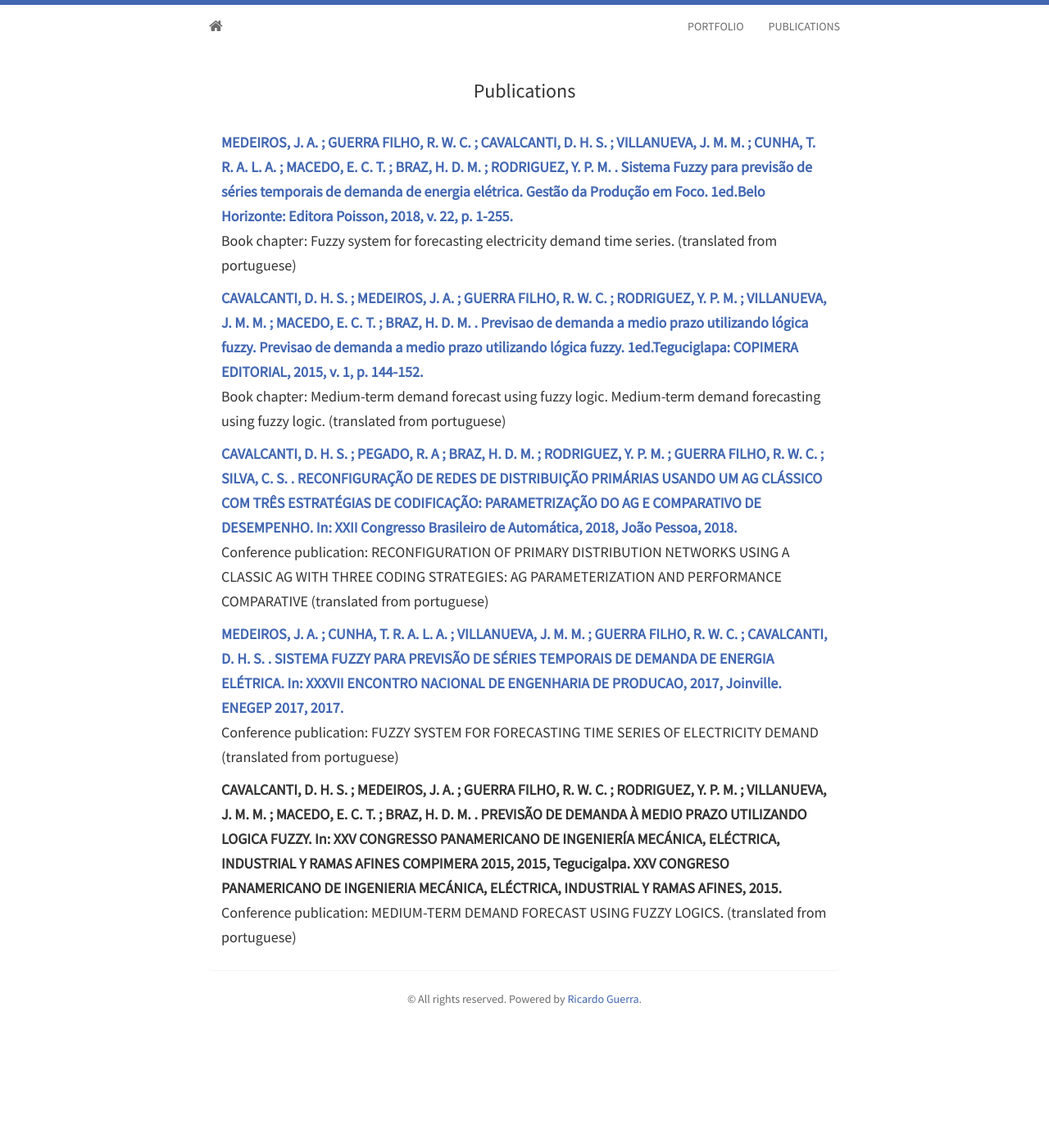
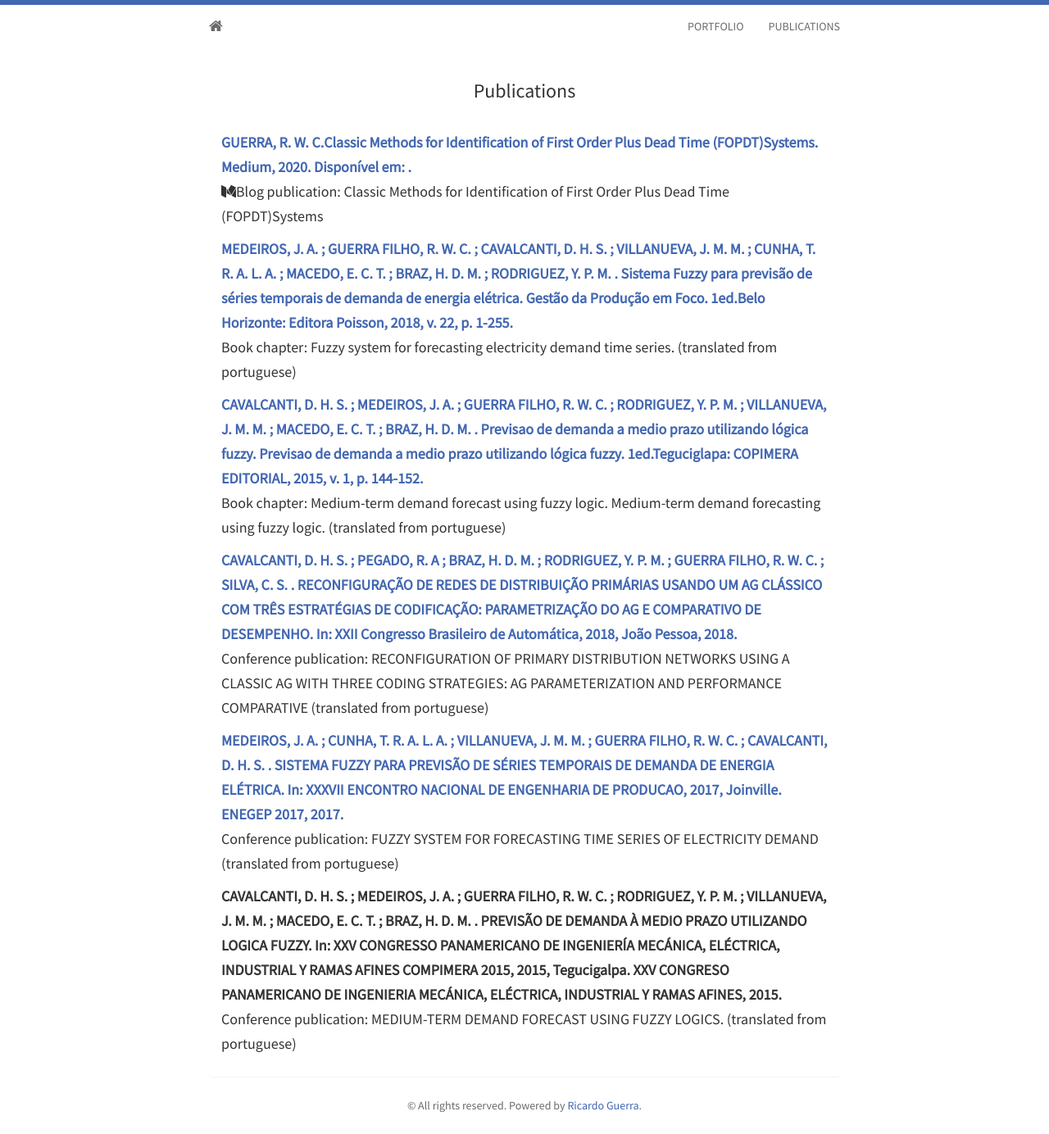
Before and after one commit to rwguerra/rwguerra.github.io, a Jekyll site: the page built from publications.html, in a window 1280 px wide. Shown: the whole page at 82% size. Built offline with Jekyll 4.4.1, drawn with Linux system fonts in a browser that asks for light colours; nearby versions of some CDN libraries; before the commit the page ends 1254 px from its top, so only the background shows below that.

Commit message:
Update publications.html

```diff
--- a/_includes/publications.html
+++ b/_includes/publications.html
@@ -3,6 +3,14 @@
   <h3>Publications</h3>
   <div class="panel panel-default">
     <div class="panel-body">
+
+
+
+
+		<h5>
+			<strong><a href="http://dx.doi.org/10.5935/978-85-7042-018-3.2018B001" target="_blank" title="Clique e leia na integra">GUERRA, R. W. C.Classic Methods for Identification of First Order Plus Dead Time (FOPDT)Systems. Medium, 2020. Disponível em: <https://medium.com/>.</a></strong>
+			<p><i class="fa fa-medium"></i>Blog publication: Classic Methods for Identification of First Order Plus Dead Time (FOPDT)Systems</p>
+		</h5>
 		<h5>
 			<strong><a href="http://dx.doi.org/10.5935/978-85-7042-018-3.2018B001" target="_blank" title="Clique e leia na integra">MEDEIROS, J. A. ; GUERRA FILHO, R. W. C. ; CAVALCANTI, D. H. S. ; VILLANUEVA, J. M. M. ; CUNHA, T. R. A. L. A. ; MACEDO, E. C. T. ; BRAZ, H. D. M. ; RODRIGUEZ, Y. P. M. . Sistema Fuzzy para previsão de séries temporais de demanda de energia elétrica. Gestão da Produção em Foco. 1ed.Belo Horizonte: Editora Poisson, 2018, v. 22, p. 1-255.</a></strong>
 			<p>Book chapter: Fuzzy system for forecasting electricity demand time series. (translated from portuguese)</p>
```
